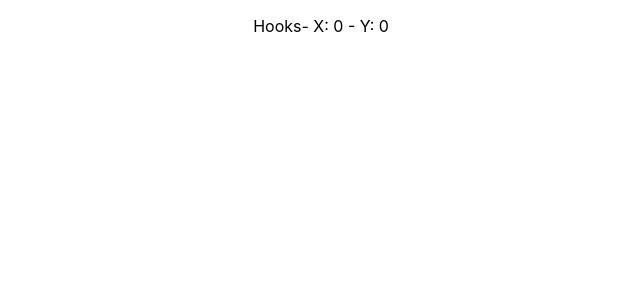
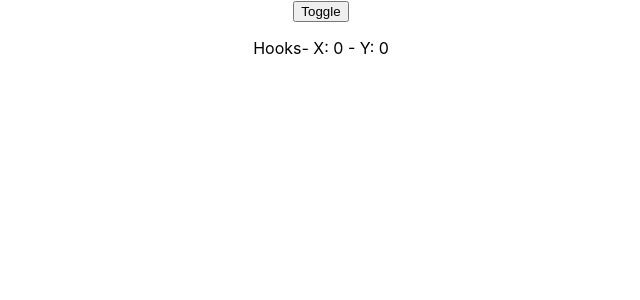
Before and after one commit to gresahodolli/react-js-basics, a React (Create React App) app in the folder state-hook/: page / in a window 1280 px wide. Shown: the top 300 px of the page, without its empty margins (319-959 px from the left). Built offline with nearby package versions, Linux system fonts and the light colour scheme.

Commit message:
useEffect with cleanup

```diff
--- a/state-hook/src/App.js
+++ b/state-hook/src/App.js
@@ -1,12 +1,14 @@
 import './App.css';
 import ClassMouse from './components/ClassMouse';
 import HookMouse from './components/HookMouse';
+import MouseContainer from './components/MouseContainer';
 
 function App() {
   return (
     <div className="App">
       {/* <ClassMouse /> */}
-      <HookMouse />
+      {/* <HookMouse /> */}
+      <MouseContainer></MouseContainer>
     </div>
   );
 }
--- a/state-hook/src/components/ClassMouse.js
+++ b/state-hook/src/components/ClassMouse.js
@@ -18,6 +18,10 @@
     window.addEventListener('mousemove', this.logMousePosition);
   }
 
+  componentWillUnmount(){
+    window.removeEventListener('mousemove', this.logMousePosition)
+  }
+
   render() {
     return (
       <div>
--- a/state-hook/src/components/HookMouse.js
+++ b/state-hook/src/components/HookMouse.js
@@ -14,6 +14,7 @@
 
 
     return () => {
+      console.log('Component unmounting code')
       window.removeEventListener('mousemove', logMousePosition);
     };
   }, []);
--- /dev/null
+++ b/state-hook/src/components/MouseContainer.js
@@ -0,0 +1,15 @@
+import React, {useState, useEffect} from 'react'
+import HookMouse from './HookMouse'
+
+function MouseContainer() {
+    const[display,setDisplay]=useState(true)
+
+  return (
+    <div>
+        <button onClick={()=> setDisplay(!display)}>Toggle</button>
+        {display && <HookMouse />}
+    </div>
+  )
+}
+
+export default MouseContainer
```
